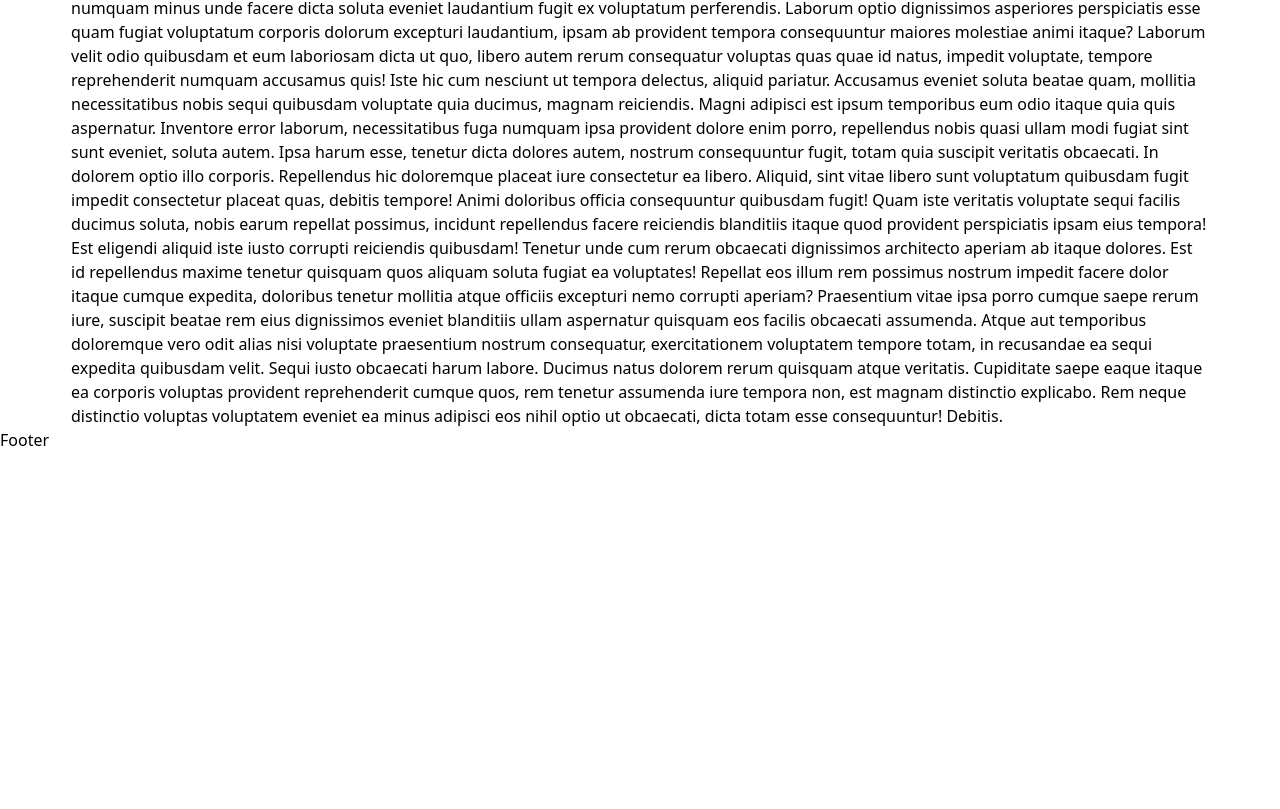
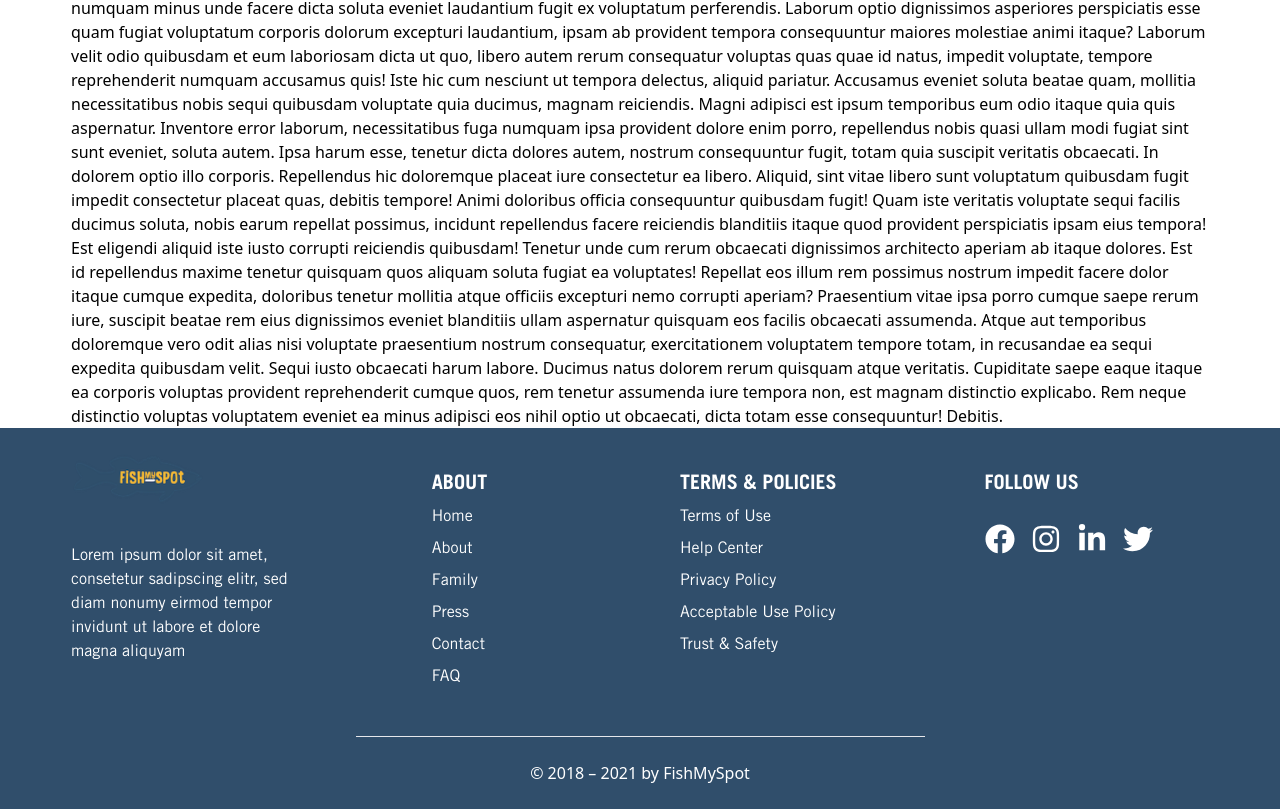
Before and after one commit to Woofmeets-LLC/fishmyspot-front-end, a Next.js app: page / in a window 1280 px wide. Shown: the part 314-1123 px from the top of the page. Before the commit the page ends 800 px from the top, so only its background shows below. Built offline with nearby package versions, Linux system fonts and the light colour scheme.

Commit message:
FMS-23: Header & Footer of Layout completed!

```diff
--- a/layouts/HomeLayout/Footer/index.jsx
+++ b/layouts/HomeLayout/Footer/index.jsx
@@ -1,9 +1,90 @@
+import Link from 'next/link';
 import React from 'react';
+import { FaFacebook, FaInstagram, FaLinkedinIn, FaTwitter } from 'react-icons/fa';
 
 const Footer = () => {
     return (
-        <footer>
-            Footer
+        <footer className="bg-primary">
+            <div className="container">
+                <div className="grid grid-cols-1 md:grid-cols-2 lg:grid-cols-3 xl:grid-cols-4 gap-10 md:gap-20 text-white py-10 2xl:py-16 3xl:py-20">
+                    <div className="md:-mt-6">
+                        <div className="w-[134px] mb-8">
+                            <img className="w-full" src="/images/logo.png" alt="" />
+                        </div>
+                        <div className="font-trade-gothic">
+                            Lorem ipsum dolor sit amet, consetetur sadipscing elitr, sed diam nonumy eirmod tempor invidunt ut labore et dolore magna aliquyam
+                        </div>
+                    </div>
+                    <div className="">
+                        <div className="w-28 lg:mx-auto">
+                            <h2 className="text-xl uppercase font-trade-gothic-bold mb-2">About</h2>
+                            <Link href="/about">
+                                <a className="block font-trade-gothic mb-2">Home</a>
+                            </Link>
+                            <Link href="/about">
+                                <a className="block font-trade-gothic mb-2">About</a>
+                            </Link>
+                            <Link href="/family">
+                                <a className="block font-trade-gothic mb-2">Family</a>
+                            </Link>
+                            <Link href="/press">
+                                <a className="block font-trade-gothic mb-2">Press</a>
+                            </Link>
+                            <Link href="/contact">
+                                <a className="block font-trade-gothic mb-2">Contact</a>
+                            </Link>
+                            <Link href="/faq">
+                                <a className="block font-trade-gothic mb-2">FAQ</a>
+                            </Link>
+                        </div>
+                    </div>
+                    <div className="">
+                        <h2 className="text-xl uppercase font-trade-gothic-bold mb-2">Terms & Policies</h2>
+                        <Link href="/about">
+                            <a className="block font-trade-gothic mb-2">Terms of Use</a>
+                        </Link>
+                        <Link href="/about">
+                            <a className="block font-trade-gothic mb-2">Help Center</a>
+                        </Link>
+                        <Link href="/family">
+                            <a className="block font-trade-gothic mb-2">Privacy Policy</a>
+                        </Link>
+                        <Link href="/press">
+                            <a className="block font-trade-gothic mb-2">Acceptable Use Policy</a>
+                        </Link>
+                        <Link href="/contact">
+                            <a className="block font-trade-gothic mb-2">Trust & Safety</a>
+                        </Link>
+                    </div>
+                    <div className="">
+                        <h2 className="text-xl uppercase font-trade-gothic-bold mb-2">Follow us</h2>
+                        <div className="space-x-4 mt-7 2xl:mt-10">
+                            <a
+                                className="inline-block"
+                                href="http://" target="_blank" rel="noopener noreferrer">
+                                <FaFacebook className="text-3xl 3xl:text-4xl" />
+                            </a>
+                            <a
+                                className="inline-block"
+                                href="http://" target="_blank" rel="noopener noreferrer">
+                                <FaInstagram className="text-3xl 3xl:text-4xl" />
+                            </a>
+                            <a
+                                className="inline-block"
+                                href="http://" target="_blank" rel="noopener noreferrer">
+                                <FaLinkedinIn className="text-3xl 3xl:text-4xl" />
+                            </a>
+                            <a
+                                className="inline-block"
+                                href="http://" target="_blank" rel="noopener noreferrer">
+                                <FaTwitter className="text-3xl 3xl:text-4xl" />
+                            </a>
+                        </div>
+                    </div>
+                </div>
+                <hr className="w-1/2 mx-auto" />
+                <div className="text-white py-6 text-center">&copy; 2018 – 2021 by FishMySpot</div>
+            </div>
         </footer>
     );
 };
--- a/layouts/HomeLayout/Header/index.jsx
+++ b/layouts/HomeLayout/Header/index.jsx
@@ -1,6 +1,7 @@
 import Link from 'next/link';
 import React, { useState } from 'react';
 import { AiOutlineSearch } from 'react-icons/ai';
+
 
 const Header = () => {
     const [isActive, setIsActive] = useState();
@@ -23,7 +24,9 @@ const Header = () => {
                             type="text" />
                     </div>
                 </div>
-                <div className={`absolute md:static top-[74px] right-0 md:flex md:items-center w-[150px] md:w-auto md:h-[70px] 2xl:h-[85px] 3xl:h-[102px] md:ml-auto space-y-2 md:space-y-0 md:space-x-10 bg-white ${isActive ? "p-2 rounded border md:border-0" : "h-0 overflow-hidden p-0"}`}>
+                <div
+                    style={{ transition: "all 0.2s ease!important" }}
+                    className={`absolute md:static top-[74px] right-0 block md:flex md:items-center w-[150px] md:w-auto md:h-[70px] 2xl:h-[85px] 3xl:h-[102px] md:ml-auto space-y-2 md:space-y-0 md:space-x-10 bg-white transition transform px-2 ${isActive ? "h-auto py-2 rounded border md:border-0" : "h-0 overflow-hidden py-0"}`}>
                     <Link href="/list-your-spot" >
                         <a className="block md:inline-block text-primary font-trade-gothic-bold 2xl:text-[18px]">List your spot +</a>
                     </Link>
```
